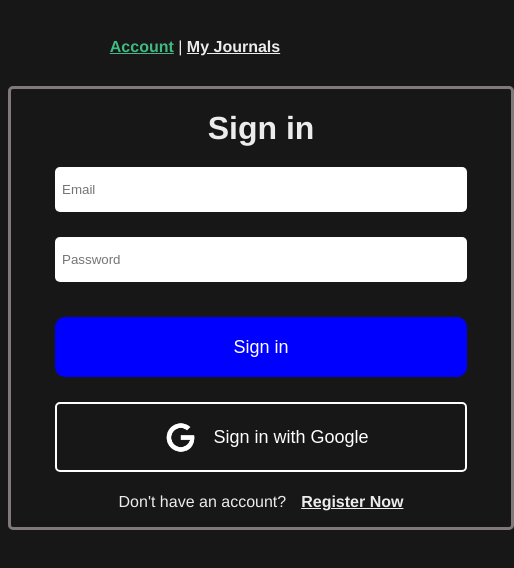
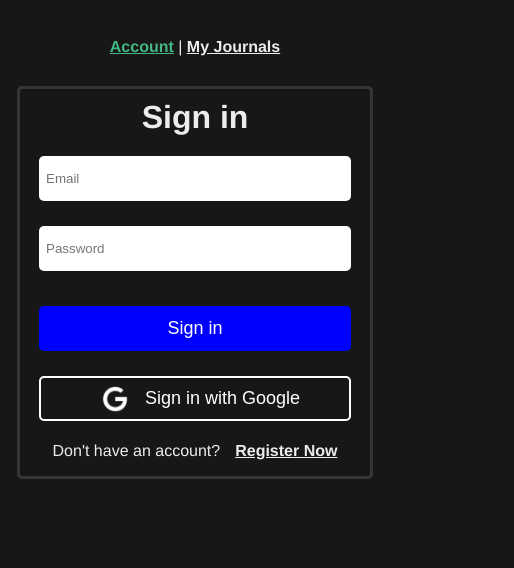
Before and after one commit to Alexloucy/vue-bookkeeping-app, a Vue app: page /Account in a window 390 px wide. Shown: the top 568 px of the page, 514 px wide, since content can reach past the window. Built offline with nearby package versions, Linux system fonts and the light colour scheme; no server answers.

Commit message:
style for mobile platform

```diff
--- a/src/components/JournalForm.vue
+++ b/src/components/JournalForm.vue
@@ -52,6 +52,14 @@
           >
             Update
           </button>
+          <button
+            v-if="isEdit"
+            class="formButton"
+            id="deleteMobile"
+            @click.prevent="deleteJournal"
+          >
+            Delete
+          </button>
         </div>
       </form>
     </div>
@@ -65,7 +73,7 @@ export default {
     return {
       item: null,
       amount: null,
-      date: new Date().getDate().toLocaleString('af-ZA'),
+      date: new Date().toLocaleDateString('af-ZA'),
       id: null,
     };
   },
@@ -79,6 +87,9 @@ export default {
     },
     updateJournal() {
       this.$emit('updated', this.id, this.item, this.amount, this.date);
+    },
+    deleteJournal() {
+      this.$emit('deleted', this.id);
     },
   },
   created() {
@@ -176,4 +187,26 @@ input {
 label {
   margin-bottom: 5px;
 }
+
+#deleteMobile {
+  display: none;
+}
+
+@media screen and (max-width: 600px) {
+  .outer {
+    width: 375px;
+  }
+  #deleteMobile {
+    display: block;
+    background-color: rgb(255, 69, 58);
+  }
+  #buttonRow {
+    display: flex;
+    width: 370px;
+    justify-content: space-around;
+  }
+  form {
+    width: 365px;
+  }
+}
 </style>
--- a/src/views/AccountView.vue
+++ b/src/views/AccountView.vue
@@ -1,9 +1,9 @@
 <template lang="">
   <div v-if="isLoggedIn">
-    <h1 v-if="auth.currentUser.displayName">
+    <h1 class="heading" v-if="auth.currentUser.displayName">
       Welcome {{ auth.currentUser.displayName }}
     </h1>
-    <h1 v-else>Welcome {{ auth.currentUser.email }}</h1>
+    <h1 class="heading" v-else>Welcome {{ auth.currentUser.email }}</h1>
     <button class="buttonAuth" @click="signOut">Sign Out</button>
   </div>
   <div v-else>
@@ -66,7 +66,6 @@
   </div>
 </template>
 <script>
-import { ref } from 'vue';
 import {
   getAuth,
   signInWithEmailAndPassword,
@@ -76,7 +75,6 @@ import {
   GoogleAuthProvider,
   signInWithPopup,
 } from 'firebase/auth';
-import { useRouter } from 'vue-router';
 import router from '@/router';
 import { auth } from '../firebase/firebaseInit';
 
@@ -186,7 +184,7 @@ export default {
 .logForm {
   border-style: solid;
   border-radius: 5px;
-  border-color: rgb(129, 121, 121);
+  border-color: rgba(183, 166, 166, 0.203);
   width: auto;
   display: flex;
   flex-direction: column;
@@ -220,6 +218,7 @@ export default {
   margin: 0;
   margin-bottom: 25px;
 }
+
 #googleSignIn {
   width: 412px;
   height: 70px;
@@ -249,6 +248,9 @@ export default {
 }
 .heading {
   width: 300px;
+  margin: auto;
+  margin-bottom: 20px;
+  margin-top: 10px;
 }
 .create {
   display: flex;
@@ -260,4 +262,71 @@ export default {
   font-weight: bold;
   cursor: pointer;
 }
+@media screen and (max-width: 500px) {
+  .buttonAuth {
+    width: 312px;
+    height: 45px;
+    font-size: 18px;
+    padding: 5px;
+    margin: 0;
+    margin-bottom: 25px;
+    border-radius: 5px;
+  }
+  .logForm {
+    border-style: solid;
+    border-radius: 5px;
+    border-color: rgba(183, 166, 166, 0.203);
+    width: auto;
+    display: flex;
+    flex-direction: column;
+    align-items: center;
+    width: 350px;
+    margin: auto;
+  }
+
+  .inputField {
+    width: 300px;
+    height: 35px;
+    padding: 5px;
+    padding-left: 7px;
+    margin-bottom: 25px;
+    border-radius: 5px;
+    border-style: none;
+  }
+  .inputField:focus {
+    outline-style: solid;
+    outline-color: #7f55e0;
+    outline-width: 3px;
+    box-shadow: none;
+    -moz-box-shadow: none;
+    -webkit-box-shadow: none;
+  }
+  #googleSignIn {
+    width: 312px;
+    height: 45px;
+    font-size: 18px;
+    padding: 5px;
+    margin: 0;
+    margin-bottom: 5px;
+    background-color: transparent;
+    outline: none;
+    border-style: solid;
+    border-radius: 5px;
+    border-color: white;
+    display: flex;
+    justify-content: center;
+  }
+  #google {
+    width: 30px;
+    margin-right: 15px;
+    margin-left: 10px;
+  }
+  .error {
+    color: red;
+    font-size: 16px;
+    width: 300px;
+    padding-bottom: 10px;
+    margin: 0;
+  }
+}
 </style>
--- a/src/views/JournalView.vue
+++ b/src/views/JournalView.vue
@@ -14,6 +14,7 @@
       v-if="showEditForm"
       @updated="onUpdate"
       @cancel="onEditCancel"
+      @deleted="onMobileDelete"
       class="JournalForm"
       :currentEntry="currentEntry"
       :isEdit="true"
@@ -161,6 +162,11 @@ export default {
       let toDelete = this.journalList[i];
       await deleteDoc(doc(db, 'journals', toDelete.id));
     },
+    async onMobileDelete(id) {
+      console.log('delete');
+      this.showEditForm = !this.showEditForm;
+      await deleteDoc(doc(db, 'journals', id));
+    },
     onEdit(i) {
       this.isEdit = !this.isEdit;
       this.showEditForm = !this.showEditForm;
@@ -173,13 +179,9 @@ export default {
       } else if (sortType === 'dateDes') {
         this.journalList.sort((a, b) => new Date(b.date) - new Date(a.date));
       } else if (sortType === 'amountDes') {
-        this.journalList.sort(
-          (a, b) => new Date(b.amount) - new Date(a.amount)
-        );
+        this.journalList.sort((a, b) => b.amount - a.amount);
       } else if (sortType === 'amountAsc') {
-        this.journalList.sort(
-          (a, b) => new Date(a.amount) - new Date(b.amount)
-        );
+        this.journalList.sort((a, b) => a.amount - b.amount);
       }
     },
   },
@@ -317,13 +319,14 @@ export default {
 
 select {
   background-color: rgb(72, 72, 74);
-  border-color: #555;
+  border-color: #8a8484;
   color: #fff;
   width: 170px !important;
   height: 30px;
   font-size: 16px;
   margin-left: 140px;
   outline: none;
+  border-radius: 5px;
 }
 
 select:hover {
@@ -338,4 +341,62 @@ html {
   background-color: #181717;
   color: lightgrey;
 }
+
+@media screen and (max-width: 800px) {
+  .journal {
+    display: flex;
+    width: 95vw;
+    height: 7vh;
+    margin-left: auto;
+    margin-right: auto;
+    justify-content: space-around;
+    align-items: center;
+    background-color: rgb(72, 72, 74);
+    border-radius: 5px;
+    margin-bottom: 10px;
+    padding: 1px;
+    font-size: large;
+    word-wrap: break-word;
+    font-size: 14px;
+  }
+  #item {
+    width: 15vw;
+    margin: 5px 15px;
+  }
+
+  #amount {
+    width: 14vw;
+    margin: 5px 15px;
+  }
+
+  #date {
+    width: 20vw;
+    margin: 5px 15px;
+  }
+  select {
+    background-color: rgb(72, 72, 74);
+    border-color: #8a8484;
+    color: #fff;
+    width: 130px !important;
+    height: 30px;
+    font-size: 14px;
+    margin-left: 0;
+    outline: none;
+    border-radius: 5px;
+  }
+
+  select:hover {
+    border-color: #777;
+  }
+
+  select:focus {
+    border-color: #999;
+  }
+  #delete {
+    display: none;
+  }
+  #edit {
+    margin-right: 5px;
+  }
+}
 </style>
```
